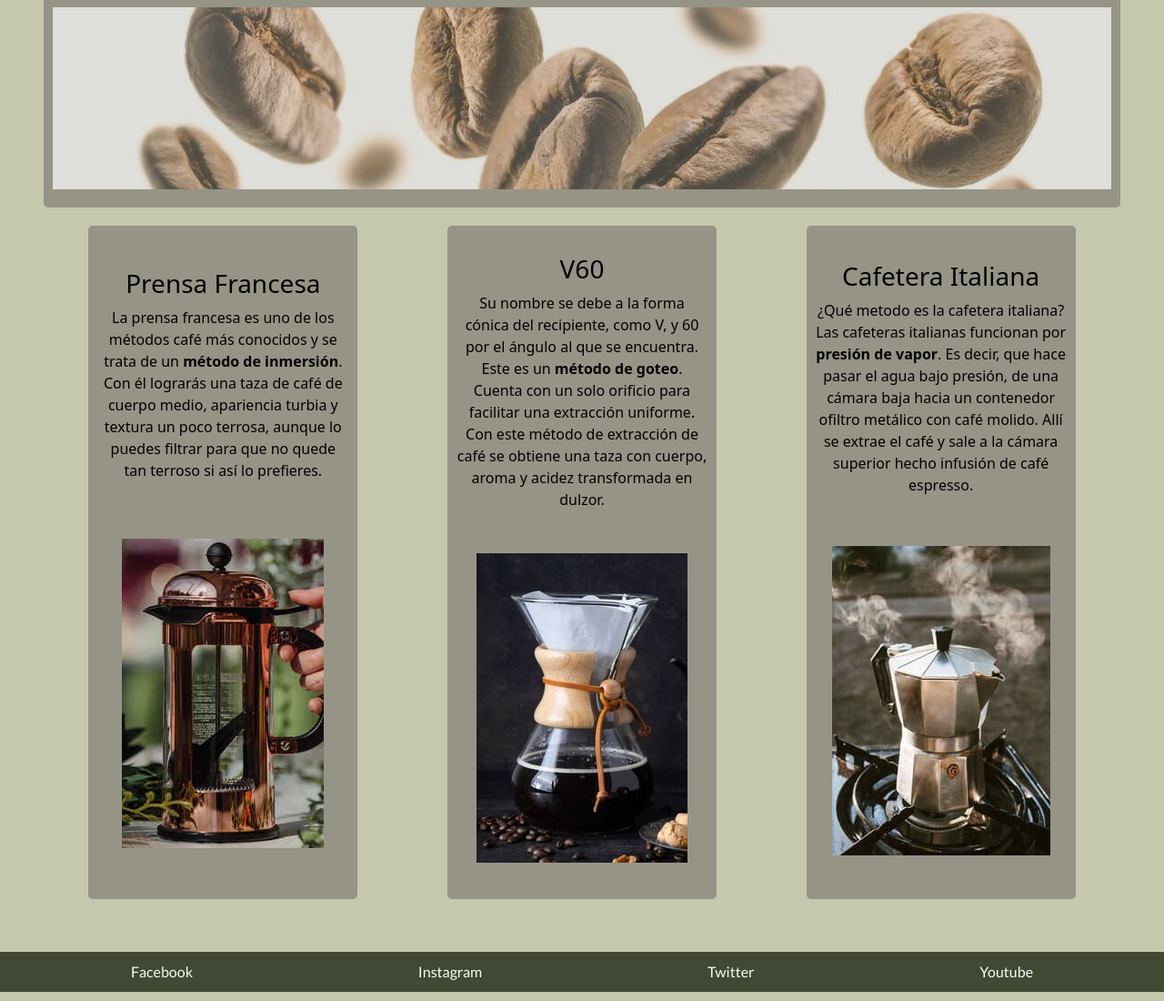
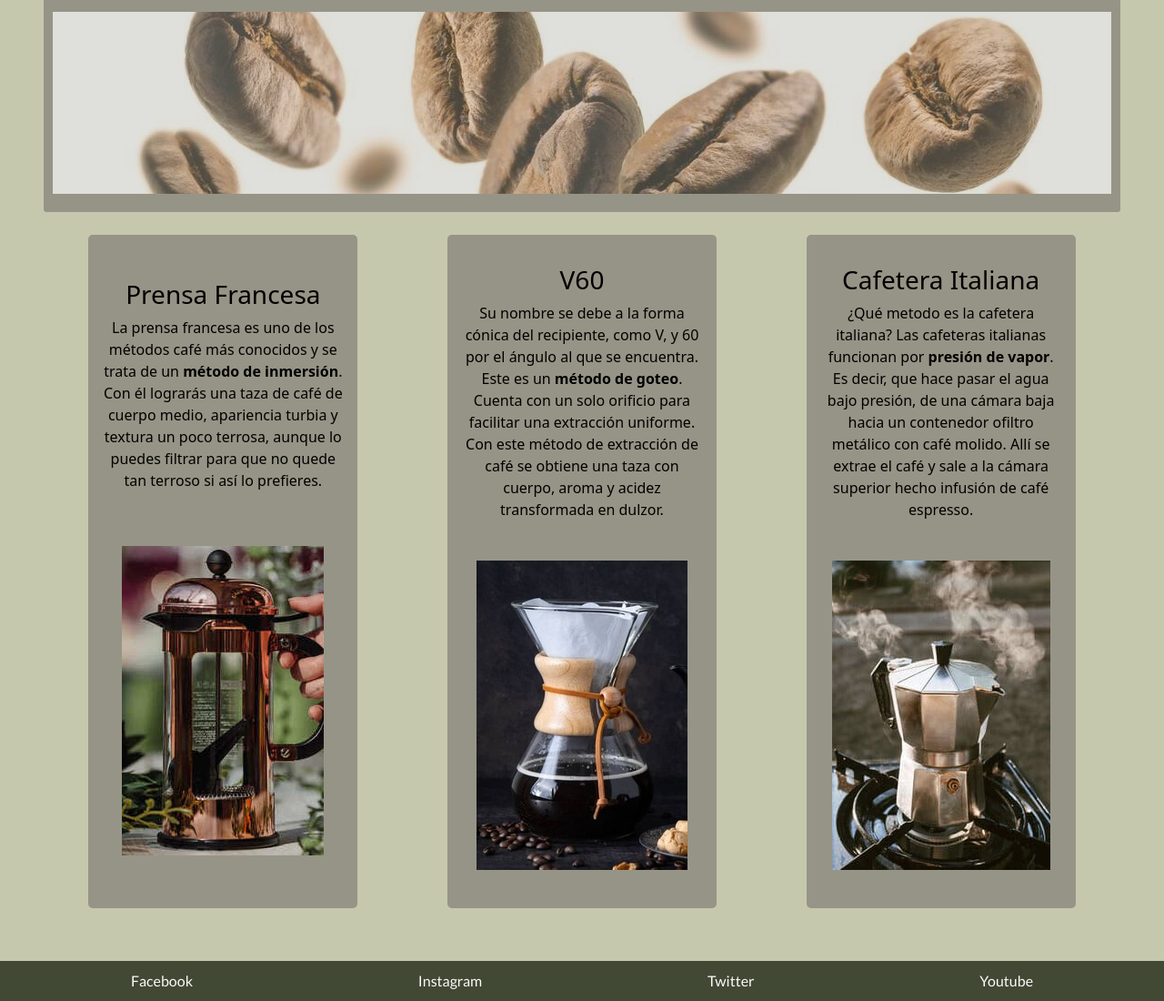
Before and after one commit to conmigopipo/PF-Sanguinetti, a website: page pages/metodos.html in a window 1280 px wide. Shown: the part 347-1447 px from the top of the page at 91% size. Drawn offline with nearby package versions, Linux system fonts and the light colour scheme.

Commit message:
mixin metodos

```diff
--- a/pages/metodos.html
+++ b/pages/metodos.html
@@ -37,7 +37,7 @@
 
                     A continuación te contaremos de algunos métodos de extracción para que los conozcas y decidas cual usar la próxima vez que quieras preparar un rico café.</p>
                 <div class="imgMet1 img-fluid">
-                    <img src="../resources/img/cafemetodo.jpg" alt="Granos de Café">
+                    <img src="../resources/img/metodos/cafemetodo.jpg" alt="Granos de Café">
                 </div>
             </div>
             <div class="row justify-content-around">
@@ -47,7 +47,7 @@
                         <p>La prensa francesa es uno de los métodos café más conocidos y se trata de un <b>método de inmersión</b>. Con él lograrás una taza de café de cuerpo medio, apariencia turbia y textura un poco terrosa, aunque lo puedes filtrar para que no quede tan terroso si así lo prefieres.</p>
                     </div>
                     <div class="imgMet2 img-fluid align-items-end">
-                        <img src="../resources/img/prensafrancesa.jpg" alt="Imágen de una Prensa Francesa.">
+                        <img src="../resources/img/metodos/prensafrancesa.jpg" alt="Imágen de una Prensa Francesa.">
                     </div>
                 </div>
                 <div class="tarjetasMetodos d-flex flex-column col-12 col-md-8 col-lg-3 text-center justify-content-evenly">
@@ -57,7 +57,7 @@
                             Cuenta con un solo orificio para facilitar una extracción uniforme. Con este método de extracción de café se obtiene una taza con cuerpo, aroma y acidez transformada en dulzor.</p>
                     </div>
                     <div class="imgMet3">
-                        <img src="../resources/img/v60.jpg" alt="Imágen de una V60.">
+                        <img src="../resources/img/metodos/v60.jpg" alt="Imágen de una V60.">
                     </div>
                 </div>
                 <div class="tarjetasMetodos d-flex flex-column col-12 col-md-8 col-lg-3 text-center justify-content-evenly align-self-center">
@@ -67,7 +67,7 @@
                             Las cafeteras italianas funcionan por <b>presión de vapor</b>. Es decir, que hace pasar el agua bajo presión, de una cámara baja hacia un contenedor ofiltro metálico con café molido. Allí se extrae el café y sale a la cámara superior hecho infusión de café espresso.</p>
                     </div>
                     <div class="imgMet4 img-fluid">
-                        <img src="../resources/img/cafeteraitaliana.jpg" alt="Imágen de una Cafetera Italiana.">
+                        <img src="../resources/img/metodos/cafeteraitaliana.jpg" alt="Imágen de una Cafetera Italiana.">
                     </div>
                 </div>
             </div>
--- /dev/null
+++ b/scss/_mixin.scss
@@ -0,0 +1,7 @@
+@mixin tarjetasMetPrincipios ($borde, $padding, $margin){
+    background-color:rgb(150, 148, 134);
+    color: $txt-color;
+    border-radius: $borde;
+    padding: $padding;
+    margin: $margin;
+}
--- a/scss/_tarjetasMetodos.scss
+++ b/scss/_tarjetasMetodos.scss
@@ -1,9 +1,6 @@
+
 .metodosIntro{
-    background-color: rgb(150, 148, 134);
-    border-radius: 5px;
-    padding: 10px;
-    margin: 10px;
-    color: $txt-color;
+    @include tarjetasMetPrincipios ( 3px, 10px, 15px);
     .imgMet1{
         overflow: hidden;
         height: 200px;
@@ -14,13 +11,8 @@
         }
     }
 }
-
 .tarjetasMetodos{
-    background-color: rgb(150, 148, 134);
-    border-radius: 5px;
-    padding: 10px;
-    margin: 10px;
-    color: $txt-color;
+    @include tarjetasMetPrincipios ( 5px, 15px, 10px);
     height: 740px;
     .imgMet2, .imgMet3, .imgMet4{
         margin: 10px;
--- a/scss/styles.scss
+++ b/scss/styles.scss
@@ -1,5 +1,6 @@
 @import "reset";
 @import "variables";
+@import "mixin";
 @import "generales";
 @import "navegador";
 @import "footer";
```
Also changed, not shown: css/styles.css, resources/img/metodos/cafemetodo.jpg (renamed from resources/img/cafemetodo.jpg), resources/img/metodos/cafeteraitaliana.jpg (renamed from resources/img/cafeteraitaliana.jpg), resources/img/metodos/prensafrancesa.jpg (renamed from resources/img/prensafrancesa.jpg), resources/img/metodos/v60.jpg (renamed from resources/img/v60.jpg), 1 other file.
